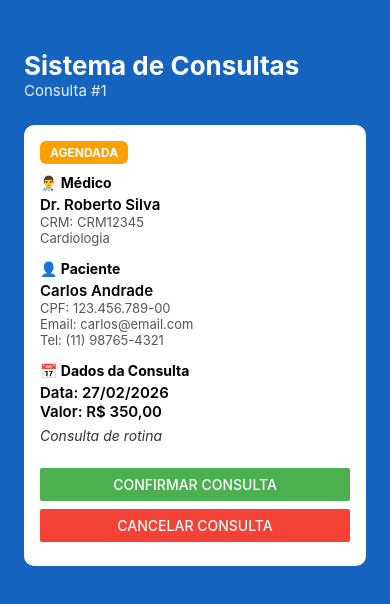
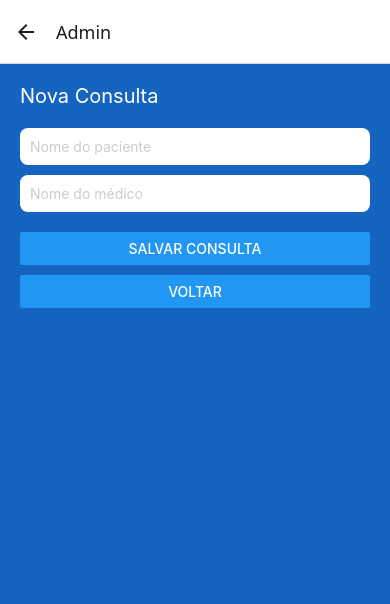
Before and after one commit to phestalise/sistema-consultas-mobile, a React Native app: screen /Admin in a window 390 px wide. Shown: the top 604 px of the page. Built offline with nearby package versions, Linux system fonts and the light colour scheme.

Commit message:
aula27.03

```diff
--- a/App.tsx
+++ b/App.tsx
@@ -1,6 +1,18 @@
-import React from "react";
-import { Home } from "./src/screens";
+import { NavigationContainer } from "@react-navigation/native";
+import { createNativeStackNavigator } from "@react-navigation/native-stack";
+
+import Home from "./src/screens/Home";
+import Admin from "./src/screens/Admin";
+
+const Stack = createNativeStackNavigator();
 
 export default function App() {
-  return <Home />;
+  return (
+    <NavigationContainer>
+      <Stack.Navigator>
+        <Stack.Screen name="Home" component={Home} />
+        <Stack.Screen name="Admin" component={Admin} />
+      </Stack.Navigator>
+    </NavigationContainer>
+  );
 }
--- a/package.json
+++ b/package.json
@@ -10,11 +10,15 @@
   },
   "dependencies": {
     "@react-native-async-storage/async-storage": "^3.0.1",
+    "@react-navigation/native": "^7.2.1",
+    "@react-navigation/native-stack": "^7.14.9",
     "expo": "~55.0.3",
     "expo-status-bar": "~55.0.4",
     "react": "19.2.0",
     "react-dom": "19.2.0",
     "react-native": "0.83.2",
+    "react-native-safe-area-context": "~5.6.2",
+    "react-native-screens": "~4.23.0",
     "react-native-web": "^0.21.0"
   },
   "devDependencies": {
--- a/src/components/ConsultaCard.tsx
+++ b/src/components/ConsultaCard.tsx
@@ -3,7 +3,7 @@ import { View, Text, Button } from "react-native";
 import { Consulta } from "../interfaces/consulta";
 import { styles } from "../styles/consultaCard.styles";
 
-type ConsultaCardProps = {
+type Props = {
   consulta: Consulta;
   onConfirmar?: () => void;
   onCancelar?: () => void;
@@ -13,22 +13,20 @@ export default function ConsultaCard({
   consulta,
   onConfirmar,
   onCancelar,
-}: ConsultaCardProps) {
-
-  function formatarValor(valor: number): string {
+}: Props) {
+  function formatarValor(valor: number) {
     return valor.toLocaleString("pt-BR", {
       style: "currency",
       currency: "BRL",
     });
   }
 
-  function formatarData(data: Date): string {
-    return data.toLocaleDateString("pt-BR");
+  function formatarData(data: any) {
+    return new Date(data).toLocaleDateString("pt-BR");
   }
 
   return (
     <View style={styles.card}>
-
       <View
         style={[
           styles.statusBadge,
@@ -41,78 +39,21 @@ export default function ConsultaCard({
         </Text>
       </View>
 
-      <View style={styles.secao}>
-        <Text style={styles.label}>👨‍⚕️ Médico</Text>
-        <Text style={styles.valor}>{consulta.medico.nome}</Text>
-        <Text style={styles.info}>CRM: {consulta.medico.crm}</Text>
-        <Text style={styles.info}>{consulta.medico.especialidade.nome}</Text>
-      </View>
-
-      <View style={styles.secao}>
-        <Text style={styles.label}>👤 Paciente</Text>
-        <Text style={styles.valor}>{consulta.paciente.nome}</Text>
-        <Text style={styles.info}>CPF: {consulta.paciente.cpf}</Text>
-        <Text style={styles.info}>Email: {consulta.paciente.email}</Text>
-        {consulta.paciente.telefone && (
-          <Text style={styles.info}>Tel: {consulta.paciente.telefone}</Text>
-        )}
-      </View>
-
-      <View style={styles.secao}>
-        <Text style={styles.label}>📅 Dados da Consulta</Text>
-        <Text style={styles.valor}>Data: {formatarData(consulta.data)}</Text>
-        <Text style={styles.valor}>
-          Valor: {formatarValor(consulta.valor)}
-        </Text>
-        {consulta.observacoes && (
-          <Text style={styles.observacoes}>{consulta.observacoes}</Text>
-        )}
-      </View>
-
-      <View style={styles.acoes}>
+      <Text>{consulta.medico.nome}</Text>
+      <Text>{consulta.paciente.nome}</Text>
+      <Text>{formatarData(consulta.data)}</Text>
+      <Text>{formatarValor(consulta.valor)}</Text>
 
       {consulta.status === "agendada" && (
         <>
           {onConfirmar && (
-              <View style={styles.botaoContainer}>
-                <Button
-                  title="Confirmar Consulta"
-                  onPress={onConfirmar}
-                  color="#4CAF50"
-                />
-              </View>
+            <Button title="Confirmar" onPress={onConfirmar} />
           )}
-
           {onCancelar && (
-              <View style={styles.botaoContainer}>
-                <Button
-                  title="Cancelar Consulta"
-                  onPress={onCancelar}
-                  color="#F44336"
-                />
-              </View>
+            <Button title="Cancelar" onPress={onCancelar} />
           )}
         </>
       )}
-
-        {consulta.status === "confirmada" && (
-          <View style={styles.mensagem}>
-            <Text style={styles.mensagemTexto}>
-              ✓ Consulta confirmada com sucesso
-            </Text>
-          </View>
-        )}
-
-        {consulta.status === "cancelada" && (
-          <View style={styles.mensagemCancelada}>
-            <Text style={styles.mensagemTexto}>
-              ✗ Consulta cancelada
-            </Text>
-          </View>
-        )}
-
-      </View>
-
     </View>
   );
 }
--- /dev/null
+++ b/src/screens/Admin.tsx
@@ -0,0 +1,87 @@
+import React, { useState } from "react";
+import { View, Text, TextInput, Button, Alert } from "react-native";
+import { addConsulta } from "../services/storage";
+import { styles } from "../styles/app.styles";
+
+export default function Admin({ navigation }: any) {
+  const [paciente, setPaciente] = useState("");
+  const [medico, setMedico] = useState("");
+
+  async function salvar() {
+    if (!paciente || !medico) {
+      Alert.alert("Erro", "Preencha todos os campos");
+      return;
+    }
+
+    const nova = {
+      id: Date.now(),
+      status: "agendada",
+      data: new Date(),
+      valor: 350,
+      observacoes: "Criada via Admin",
+
+      paciente: {
+        id: Date.now(),
+        nome: paciente,
+        cpf: "000.000.000-00",
+        email: "email@email.com",
+        telefone: "",
+      },
+
+      medico: {
+        id: Date.now(),
+        nome: medico,
+        crm: "CRM000",
+        ativo: true,
+        especialidade: {
+          id: 1,
+          nome: "Clínico Geral",
+          descricao: "Atendimento geral",
+        },
+      },
+    };
+
+    await addConsulta(nova);
+
+    Alert.alert("Sucesso", "Consulta criada!");
+    navigation.goBack();
+  }
+
+  return (
+    <View style={[styles.container, { padding: 20 }]}>
+      <Text style={{ color: "#fff", fontSize: 20, marginBottom: 20 }}>
+        Nova Consulta
+      </Text>
+
+      <TextInput
+        placeholder="Nome do paciente"
+        placeholderTextColor="#ccc"
+        style={{
+          backgroundColor: "#fff",
+          marginBottom: 10,
+          padding: 10,
+          borderRadius: 8,
+        }}
+        onChangeText={setPaciente}
+      />
+
+      <TextInput
+        placeholder="Nome do médico"
+        placeholderTextColor="#ccc"
+        style={{
+          backgroundColor: "#fff",
+          marginBottom: 20,
+          padding: 10,
+          borderRadius: 8,
+        }}
+        onChangeText={setMedico}
+      />
+
+      <Button title="Salvar Consulta" onPress={salvar} />
+
+      <View style={{ marginTop: 10 }}>
+        <Button title="Voltar" onPress={() => navigation.goBack()} />
+      </View>
+    </View>
+  );
+}
--- a/src/screens/Home.tsx
+++ b/src/screens/Home.tsx
@@ -1,6 +1,7 @@
-import React, { useState, useEffect } from "react";
+import React, { useEffect, useState } from "react";
 import { View, Text, ScrollView } from "react-native";
 import { StatusBar } from "expo-status-bar";
+
 import AsyncStorage from "@react-native-async-storage/async-storage";
 
 import { Especialidade } from "../types/especialidade";
@@ -11,7 +12,7 @@ import { Consulta } from "../interfaces/consulta";
 import ConsultaCard from "../components/ConsultaCard";
 import { styles } from "../styles/app.styles";
 
-const STORAGE_KEY = "@consultas:consulta_atual";
+import { getConsultas, saveConsultas } from "../services/storage";
 
 export default function Home() {
   const cardiologia: Especialidade = {
@@ -46,55 +47,35 @@ export default function Home() {
     observacoes: "Consulta de rotina",
   };
 
-  const [consulta, setConsulta] = useState<Consulta>(consultaInicial);
+  const [consultas, setConsultas] = useState<Consulta[]>([]);
 
   useEffect(() => {
-    carregarConsulta();
+    carregar();
   }, []);
 
-  async function carregarConsulta() {
-    try {
-      const dados = await AsyncStorage.getItem(STORAGE_KEY);
+  async function carregar() {
+    const dados = await getConsultas();
 
-      if (dados) {
-        const consultaObj = JSON.parse(dados);
-        consultaObj.data = new Date(consultaObj.data);
-        setConsulta(consultaObj);
-      }
-    } catch (erro) {
-      console.error("Erro ao carregar:", erro);
+    if (dados.length === 0) {
+      const lista = [consultaInicial];
+      setConsultas(lista);
+      await saveConsultas(lista);
+    } else {
+      const listaConvertida = dados.map((c) => ({
+        ...c,
+        data: new Date(c.data),
+      }));
+      setConsultas(listaConvertida);
     }
   }
 
-  async function salvarConsulta(consultaAtualizada: Consulta) {
-    try {
-      await AsyncStorage.setItem(
-        STORAGE_KEY,
-        JSON.stringify(consultaAtualizada)
-      );
-    } catch (erro) {
-      console.error("Erro ao salvar:", erro);
-    }
-  }
+  async function atualizarStatus(id: number, status: "confirmada" | "cancelada") {
+    const novaLista = consultas.map((c) =>
+      c.id === id ? { ...c, status } : c
+    );
 
-  function confirmarConsulta() {
-    const nova = {
-      ...consulta,
-      status: "confirmada" as const,
-    };
-
-    setConsulta(nova);
-    salvarConsulta(nova);
-  }
-
-  function cancelarConsulta() {
-    const nova = {
-      ...consulta,
-      status: "cancelada" as const,
-    };
-
-    setConsulta(nova);
-    salvarConsulta(nova);
+    setConsultas(novaLista);
+    await saveConsultas(novaLista);
   }
 
   return (
@@ -104,16 +85,16 @@ export default function Home() {
       <ScrollView contentContainerStyle={styles.scrollContent}>
         <View style={styles.header}>
           <Text style={styles.titulo}>Sistema de Consultas</Text>
-          <Text style={styles.subtitulo}>
-            Consulta #{consulta.id}
-          </Text>
         </View>
 
-        <ConsultaCard
-          consulta={consulta}
-          onConfirmar={confirmarConsulta}
-          onCancelar={cancelarConsulta}
-        />
+        {consultas.map((consulta) => (
+          <ConsultaCard
+            key={consulta.id}
+            consulta={consulta}
+            onConfirmar={() => atualizarStatus(consulta.id, "confirmada")}
+            onCancelar={() => atualizarStatus(consulta.id, "cancelada")}
+          />
+        ))}
       </ScrollView>
     </View>
   );
--- /dev/null
+++ b/src/services/storage.ts
@@ -0,0 +1,35 @@
+import AsyncStorage from "@react-native-async-storage/async-storage";
+import { Consulta } from "../interfaces/consulta";
+
+const KEY = "@consultas";
+
+export async function getConsultas(): Promise<Consulta[]> {
+  const json = await AsyncStorage.getItem(KEY);
+  return json ? JSON.parse(json) : [];
+}
+
+export async function saveConsultas(lista: Consulta[]): Promise<void> {
+  await AsyncStorage.setItem(KEY, JSON.stringify(lista));
+}
+
+export async function addConsulta(nova: Consulta): Promise<void> {
+  const lista = await getConsultas();
+  const novaLista: Consulta[] = [...lista, nova];
+  await saveConsultas(novaLista);
+}
+
+export async function updateStatus(
+  id: number,
+  status: "agendada" | "confirmada" | "cancelada"
+): Promise<void> {
+  const lista = await getConsultas();
+
+  const novaLista: Consulta[] = lista.map((c) => {
+    if (c.id === id) {
+      return { ...c, status };
+    }
+    return c;
+  });
+
+  await saveConsultas(novaLista);
+}
--- a/src/styles/consultaCard.styles.ts
+++ b/src/styles/consultaCard.styles.ts
@@ -2,9 +2,10 @@ import { StyleSheet } from "react-native";
 
 export const styles = StyleSheet.create({
   card: {
-    backgroundColor: "#fff",
+    backgroundColor: "#FFFFFF",
     borderRadius: 10,
     padding: 16,
+    marginBottom: 16,
   },
   statusBadge: {
     alignSelf: "flex-start",
@@ -21,7 +22,7 @@ export const styles = StyleSheet.create({
     backgroundColor: "#C62828",
   },
   statusTexto: {
-    color: "#fff",
+    color: "#FFFFFF",
     fontWeight: "bold",
     fontSize: 12,
   },
```
Also changed, not shown: 1 other file (tests, documents, lock files or other folders). Lines whose indentation alone changed are shown as unchanged.
